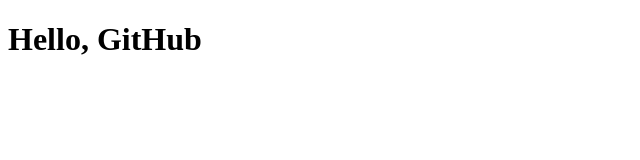
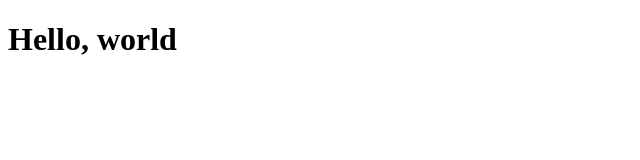
Before and after one commit to iris112-sung/my-first-web-project, a plain HTML site: page index.html in a window 1280 px wide. Shown: the whole page, without its empty margins (0-640 px from the left). Drawn offline with Linux system fonts and the light colour scheme.

Commit message:
Update index.html

```diff
--- a/index.html
+++ b/index.html
@@ -4,6 +4,6 @@
     <title>My First Web Page</title>
 </head>
 <body>
-    <h1>Hello, GitHub</h1>
+    <h1>Hello, world</h1>
 </body>
 </html>
```
